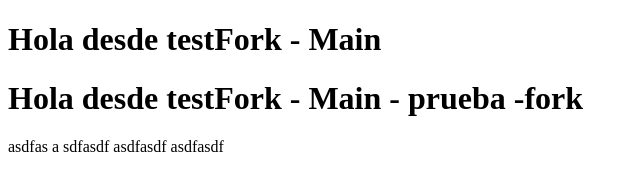
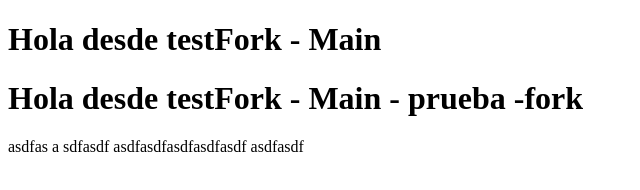
Before and after one commit to porpurx/testFork, a plain HTML site: page index.html in a window 1280 px wide. Shown: the whole page, without its empty margins (0-640 px from the left). Drawn offline with Linux system fonts and the light colour scheme.

Commit message:
Update index.html

```diff
--- a/index.html
+++ b/index.html
@@ -13,7 +13,7 @@
 
     a
     sdfasdf
-    asdfasdf
+    asdfasdfasdfasdfasdf
 
     asdfasdf
 </body>
```
